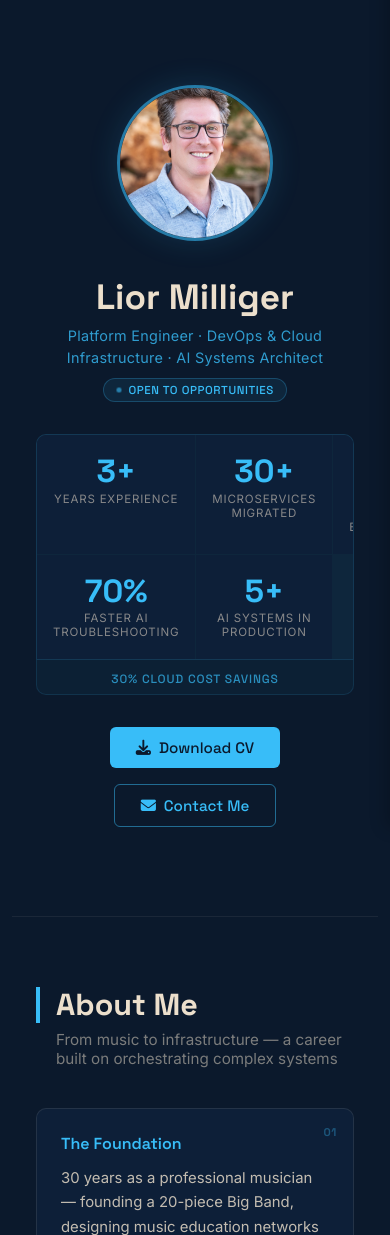
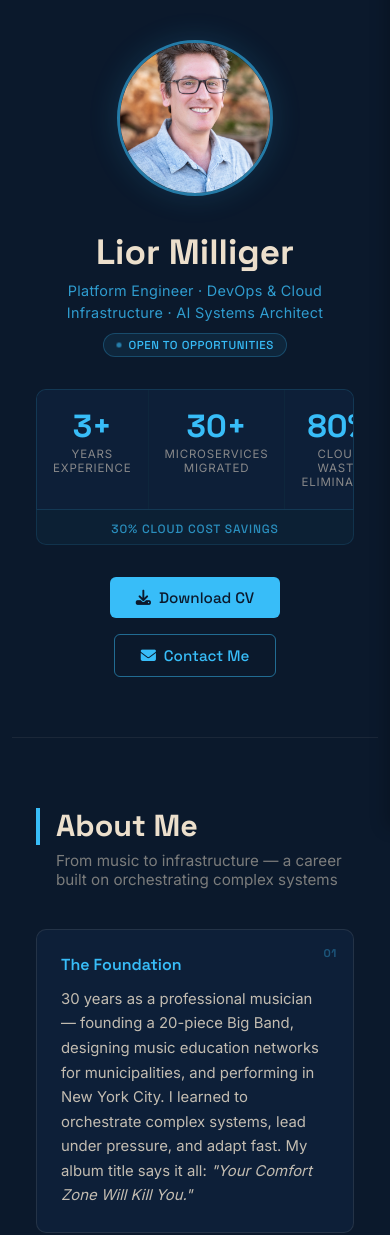
Before and after one commit to liormilliger/mywebsite-app, a Flask app: page / in a window 390 px wide. Shown: the part 64-1299 px from the top of the page. Run offline with Flask 3, Linux system fonts and the light colour scheme; some libraries are stand-ins or nearby versions.

Commit message:
Fixing mobile view on banner

```diff
--- a/app/static/css/style.css
+++ b/app/static/css/style.css
@@ -1361,7 +1361,7 @@ h1, h2, h3, h4, h5,
 
 .stats-bar {
     display: grid;
-    grid-template-columns: repeat(3, 1fr);
+    grid-template-columns: repeat(5, 1fr);
     gap: 1px;
     background-color: rgba(56, 189, 248, 0.08);
     border: 1px solid rgba(56, 189, 248, 0.12);
@@ -1533,10 +1533,7 @@ nav { position: sticky; top: 0; z-index: 1001; }
 
 /* ── HERO ── */
 .sp-hero {
-    padding: 50px 0 70px;
-    display: flex;
-    align-items: center;
-    min-height: calc(100vh - 64px);
+    padding: 24px 0 60px;
 }
 
 .hero-layout {
```
